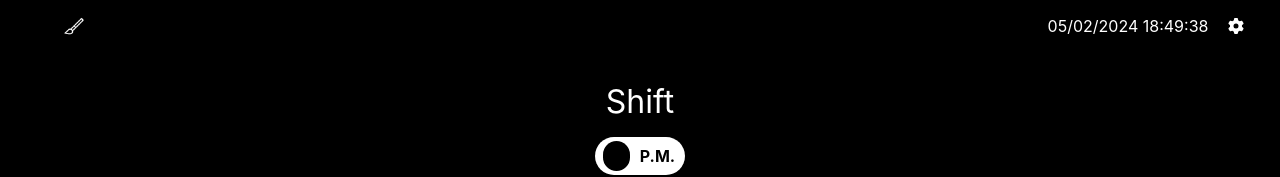
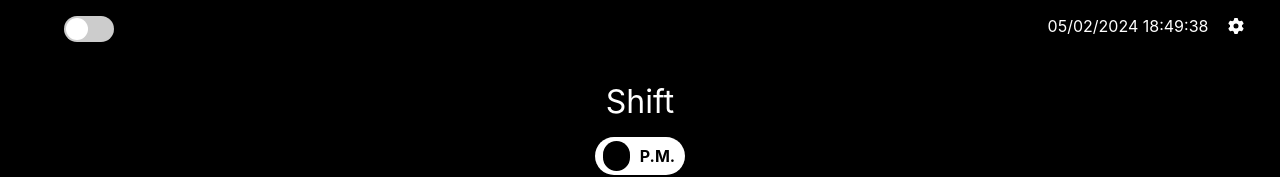
Before and after one commit to manuelcasanova/rmf, a React (Create React App) app in the folder client/: page /pm in a window 1280 px wide. Shown: the top 177 px of the page. Built offline with nearby package versions, Linux system fonts and the light colour scheme; no server answers.

Commit message:
Modify the colors option. Create a component for a Toggle button. Change only between black and white

```diff
--- a/client/src/App.css
+++ b/client/src/App.css
@@ -968,3 +968,68 @@ input:checked+.slider:before {
     width: 30px;
   }
 }
+
+/* Toggle button */
+
+body {
+  /* font-family: Arial, sans-serif;
+  display: flex;
+  justify-content: center;
+  align-items: center;
+  height: 100vh;
+  margin: 0;
+  background-color: #f0f0f0; Default light mode background color */
+}
+
+.container {
+  position: absolute;
+  top: 2%;
+  left: 5%;
+  width: 20px;
+}
+
+.toggle-input {
+  display: none;
+}
+
+.toggle-label {
+  cursor: pointer;
+  position: absolute;
+  top: 0;
+  left: 0;
+  width: 50px;
+  height: 26px;
+  background-color: #ccc; /* Default toggle color */
+  border-radius: 13px;
+  transition: background-color 0.3s;
+}
+
+.toggle-label:before {
+  content: '';
+  position: absolute;
+  top: 2px;
+  left: 2px;
+  width: 22px;
+  height: 22px;
+  background-color: #fff; /* Default toggle button color */
+  border-radius: 50%;
+  transition: transform 0.3s;
+}
+
+.toggle-input:checked + .toggle-label {
+  background-color: #333; /* Dark mode toggle color */
+}
+
+.toggle-input:checked + .toggle-label:before {
+  transform: translateX(24px);
+}
+
+.toggle-text {
+  margin-left: 60px;
+  font-size: 18px;
+  color: #333; /* Default text color */
+}
+
+.toggle-input:checked + .toggle-label ~ .toggle-text {
+  color: #fff; /* Dark mode text color */
+}
--- a/client/src/Components/SubComponents/Colors.jsx
+++ b/client/src/Components/SubComponents/Colors.jsx
@@ -1,48 +1,27 @@
+import React, { useState } from 'react';
 import brushWhite from "../../images/brush-white.png";
 import brush from "../../images/brush.png";
 
-export default function Colors({ color, setColor }) {
+function DarkLightToggle({ color, setColor }) {
+  const [isDarkMode, setIsDarkMode] = useState(false);
+
   const toggleColors = () => {
-    setColor(color === "black" ? "white" : "black");
+    setIsDarkMode(!isDarkMode);
+    setColor(isDarkMode ? "black" : "white");
   };
 
   return (
-    <div>
-      <img
-        className="brush"
-        src={color === "black" ? brushWhite : brush}
-        alt="Brush"
-        onClick={toggleColors}
-      />
-
-      {color !== "black" && (
-        <div className="colors">
-          <div
-            className="color black white-line"
-            onClick={() => setColor("black")}
-          ></div>
-          <div
-            className="color white black-line"
-            onClick={() => setColor("white")}
-          ></div>
-          <div
-            className="color pink black-line"
-            onClick={() => setColor("pink")}
-          ></div>
-          <div
-            className="color blue black-line"
-            onClick={() => setColor("blue")}
-          ></div>
-          <div
-            className="color green black-line"
-            onClick={() => setColor("green")}
-          ></div>
-          <div
-            className="color red black-line"
-            onClick={() => setColor("red")}
-          ></div>
-        </div>
-      )}
+    <div className={`container ${isDarkMode ? 'dark-mode' : 'light-mode'}`}>
+      <input type="checkbox" id="toggle" className="toggle-input" onChange={toggleColors} checked={isDarkMode} />
+      <label htmlFor="toggle" className="toggle-label"></label>
     </div>
   );
 }
+
+export default function Colors({ color, setColor }) {
+  return (
+    <div>
+      <DarkLightToggle color={color} setColor={setColor} />
+    </div>
+  );
+}
--- a/client/src/contexts/AppContext.js
+++ b/client/src/contexts/AppContext.js
@@ -43,7 +43,7 @@ const AppContextProvider = ({ children }) => {
   const [showData, setShowData] = useState(false)
 
   const handleToggle = () => {
-    setToggle(prev => !prev)
+    setToggle(!toggle); // Update toggle state
   }
 
   const roundToTwo = (num) => {
```
Also changed, not shown: client/src/Components/SubComponents/ToggleDarkLight.jsx (added, +20 -0 lines).
